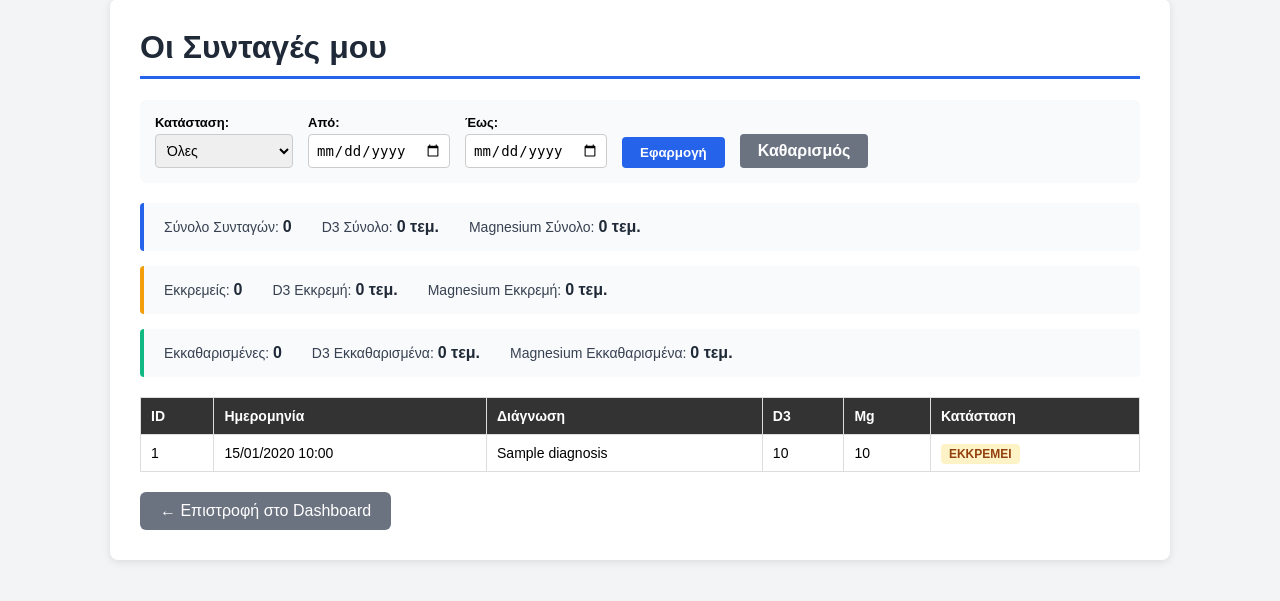
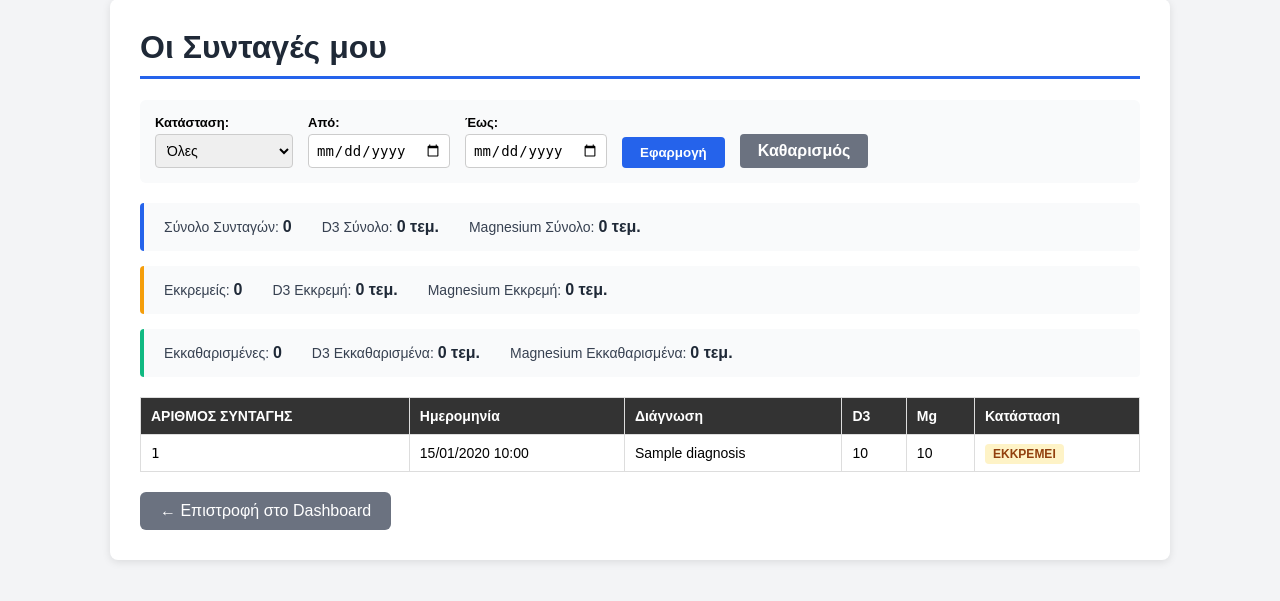
Before and after one commit to dzampoulis-dot/Dynamic-Cells, a Flask app: page /my_stats in a window 1280 px wide. Shown: the part 21-622 px from the top of the page. Run offline with Flask 3, Linux system fonts and the light colour scheme; the visitor is signed in with stand-in values (Sample User, id 1); a database or web service that is not in the repository returns one stand-in record (values such as "Sample title"); data that the repository does not hold is empty; some libraries are stand-ins or nearby versions.

Commit message:
Update my_stats.html

```diff
--- a/templates/my_stats.html
+++ b/templates/my_stats.html
@@ -71,12 +71,12 @@
 
     <table>
         <thead>
-            <tr><th>ID</th><th>Ημερομηνία</th><th>Διάγνωση</th><th>D3</th><th>Mg</th><th>Κατάσταση</th></tr>
+            <tr><th>ΑΡΙΘΜΟΣ ΣΥΝΤΑΓΗΣ</th><th>Ημερομηνία</th><th>Διάγνωση</th><th>D3</th><th>Mg</th><th>Κατάσταση</th></tr>
         </thead>
         <tbody>
             {% for rec in recs %}
             <tr>
-                <td>{{ rec['id'] }}</td>
+                <td style="font-family:monospace;">{{ rec['serial_number'] or rec['id'] }}</td>
                 <td>{{ rec['created_at'].strftime('%d/%m/%Y %H:%M') if rec['created_at'] else '-' }}</td>
                 <td>{{ rec['diagnosis'] or '-' }}</td>
                 <td>{{ rec['d3_qty'] or 0 }}</td>
```
